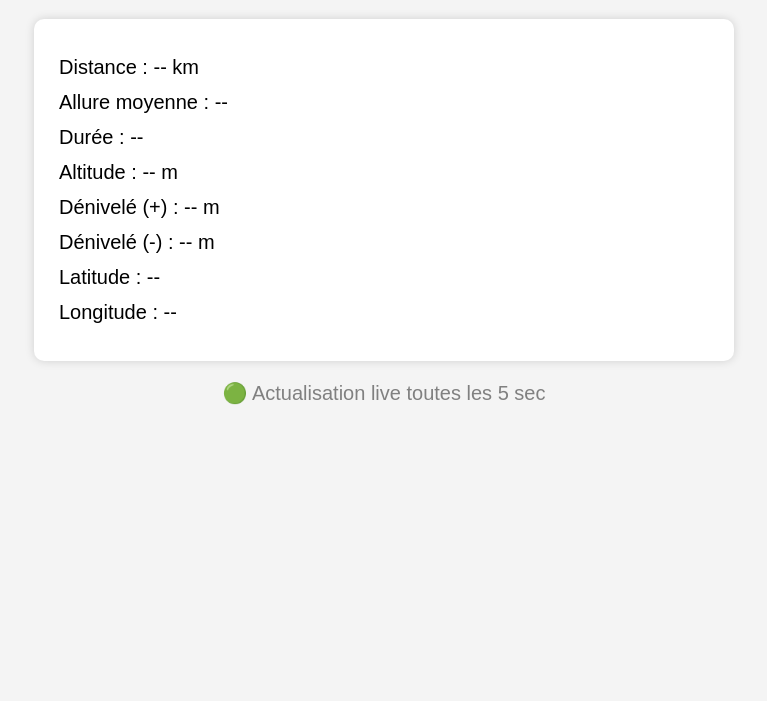
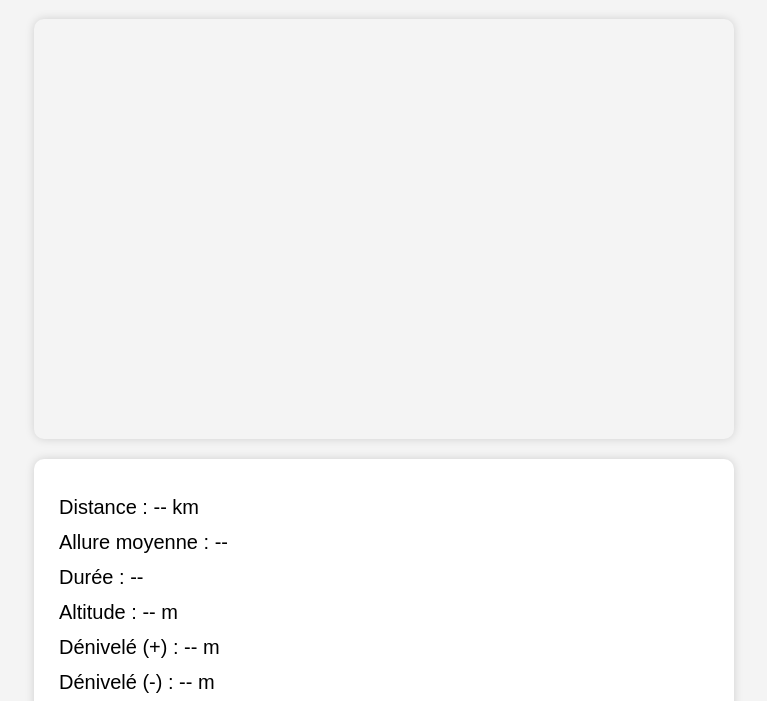
Before and after one commit to JMC055/jmc-livetrack-viewer, a plain HTML site: page index.html in a window 1280 px wide. Shown: the part 99-800 px from the top of the page, without its empty margins (256-1023 px from the left). Drawn offline with nearby package versions, Linux system fonts and the light colour scheme; no server answers.

Commit message:
Update style.css

```diff
--- a/style.css
+++ b/style.css
@@ -11,6 +11,15 @@ body {
 
 h1 {
     text-align: center;
+}
+
+#map {
+    height: 420px;
+    width: 100%;
+    margin-bottom: 20px;
+    border-radius: 10px;
+    overflow: hidden;
+    box-shadow: 0px 0px 10px rgba(0,0,0,0.15);
 }
 
 .card {
```
